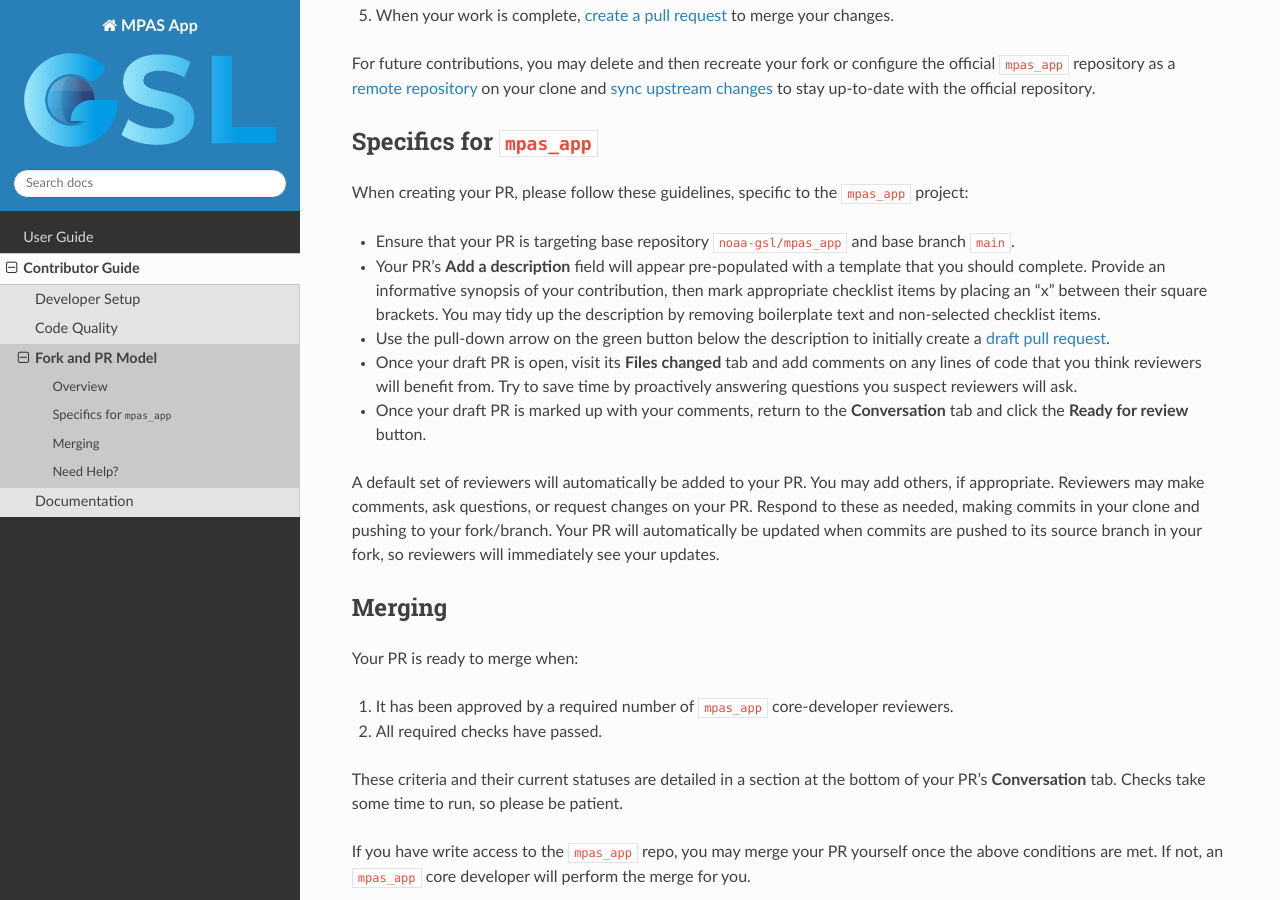
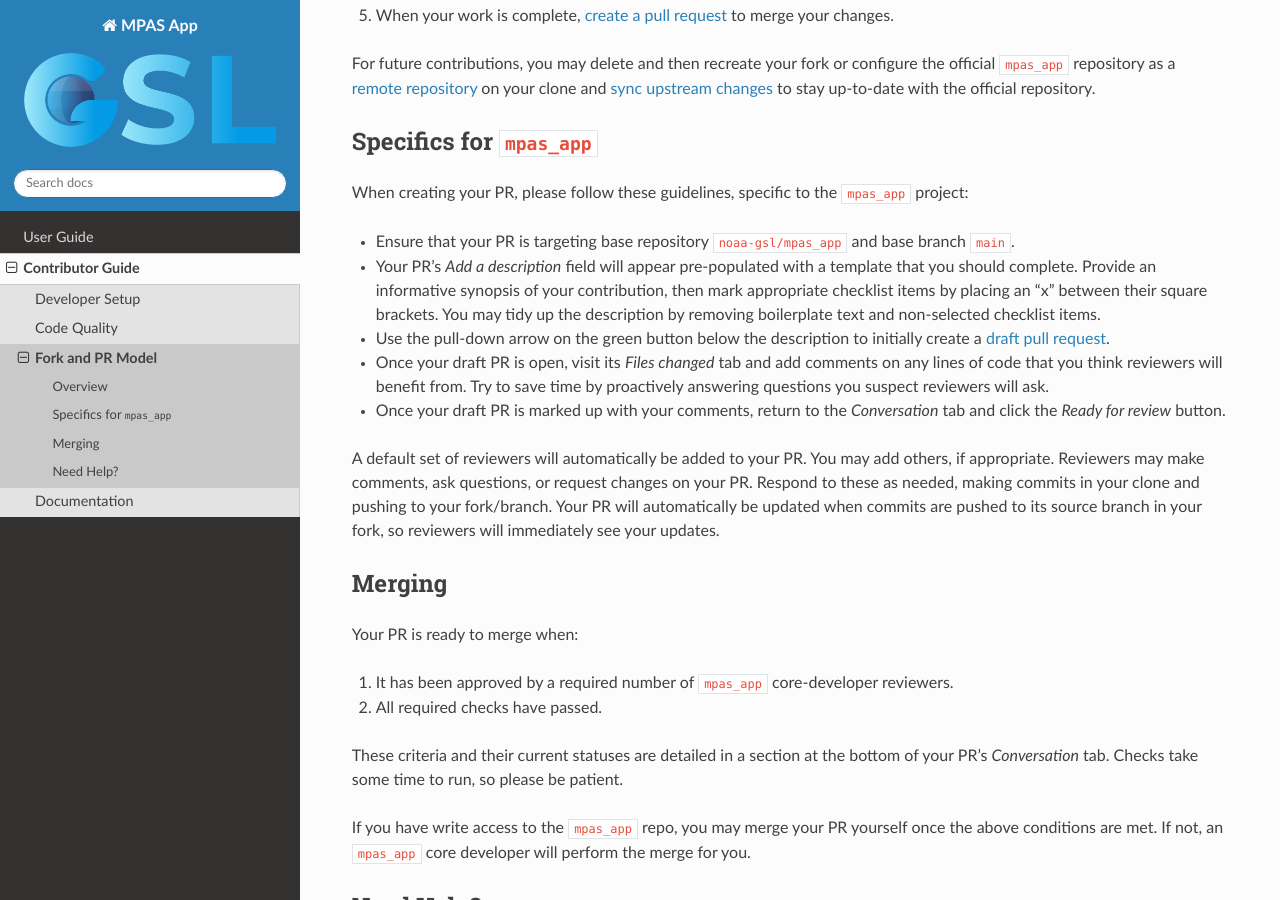
Before and after one commit to NOAA-GSL/mpas_app, a Sphinx documentation site: the page built from docs/sections/contributor_guide/fork_pr_model.rst, in a window 1280 px wide and 900 px high, scrolled down 430 px. Built offline with Sphinx 7.4.7 and the Read the Docs theme 3.1.0, drawn with Linux system fonts in a browser that asks for light colours.

Commit message:
WIP [skip ci]

```diff
--- a/docs/sections/contributor_guide/code_quality.rst
+++ b/docs/sections/contributor_guide/code_quality.rst
@@ -1,7 +1,7 @@
 Code Quality
 ============
 
-Several ``make`` targets are available for use In the ``mpas_app`` development environment:
+Several ``make`` targets are available for use in an activated ``mpas_app`` development environment:
 
 * ``make docs`` to build the HTML documentation (see :doc:`Documentation <documentation>`).
 * ``make format`` to format Python code and docstrings with :ruff:`ruff <>`.
@@ -12,9 +12,9 @@ Several ``make`` targets are available for use In the ``mpas_app`` development e
 * ``make typecheck`` to typecheck Python code with :mypy:`mypy <>`.
 * ``make unittest`` to run the unit tests and report coverage with :pytest:`pytest <>` and :coverage:`coverage <>`.
 
-Configuration for these tools is provided by the file ``pyproject.toml``.
+Configuration for these tools is provided by the file ``pyproject.toml`` in the repo root.
 
-Code should be formatted and tested periodically during the development process. A useful idiom is to run ``make format && make test`` to format the code and run all basic checks, which is equivalent to executing the ``format``, ``lint``, ``typecheck``, and ``unittest`` targets. The order is intentional:
+Code should be formatted and tested periodically during the development process. A useful idiom is to run ``make format && make test`` to format the code and run all basic tests, which is equivalent to executing the ``format``, ``lint``, ``typecheck``, and ``unittest`` targets. The order is intentional:
 
 * ``format`` will complain about certain kinds of syntax errors that would cause all the remaining code-quality tools to fail (and that could change line numbers reported by other tools, if it ran after them).
 * ``lint`` provides a good first check for obvious errors and anti-patterns in the code.
--- a/docs/sections/contributor_guide/developer_setup.rst
+++ b/docs/sections/contributor_guide/developer_setup.rst
@@ -3,7 +3,7 @@ Developer Setup
 
 If an existing conda (:miniforge:`Miniforge <>` recommended) installation is available and writable, activate it and skip step 1.
 
-#. Visit the :miniforge:`Miniforge releases page <releases/latest>` and download the ``Miniforge3-[os]-[architecture].sh`` installer appropriate to the target system, for example ``Miniforge3-Linux-x86_64.sh``:
+#. Visit the :miniforge:`Miniforge latest release page <releases/latest>` and download the ``Miniforge3-[os]-[architecture].sh`` installer appropriate to the target system, for example ``Miniforge3-Linux-x86_64.sh``:
 
    .. code-block:: text
 
--- a/docs/sections/contributor_guide/fork_pr_model.rst
+++ b/docs/sections/contributor_guide/fork_pr_model.rst
@@ -20,10 +20,10 @@ Specifics for ``mpas_app``
 When creating your PR, please follow these guidelines, specific to the ``mpas_app`` project:
 
 * Ensure that your PR is targeting base repository ``noaa-gsl/mpas_app`` and base branch ``main``.
-* Your PR's **Add a description** field will appear pre-populated with a template that you should complete. Provide an informative synopsis of your contribution, then mark appropriate checklist items by placing an "x" between their square brackets. You may tidy up the description by removing boilerplate text and non-selected checklist items.
+* Your PR's *Add a description* field will appear pre-populated with a template that you should complete. Provide an informative synopsis of your contribution, then mark appropriate checklist items by placing an "x" between their square brackets. You may tidy up the description by removing boilerplate text and non-selected checklist items.
 * Use the pull-down arrow on the green button below the description to initially create a :github-docs:`draft pull request <pull-requests/collaborating-with-pull-requests/proposing-changes-to-your-work-with-pull-requests/about-pull-requests#draft-pull-requests>`.
-* Once your draft PR is open, visit its **Files changed** tab and add comments on any lines of code that you think reviewers will benefit from. Try to save time by proactively answering questions you suspect reviewers will ask.
-* Once your draft PR is marked up with your comments, return to the **Conversation** tab and click the **Ready for review** button.
+* Once your draft PR is open, visit its *Files changed* tab and add comments on any lines of code that you think reviewers will benefit from. Try to save time by proactively answering questions you suspect reviewers will ask.
+* Once your draft PR is marked up with your comments, return to the *Conversation* tab and click the *Ready for review* button.
 
 A default set of reviewers will automatically be added to your PR. You may add others, if appropriate. Reviewers may make comments, ask questions, or request changes on your PR. Respond to these as needed, making commits in your clone and pushing to your fork/branch. Your PR will automatically be updated when commits are pushed to its source branch in your fork, so reviewers will immediately see your updates.
 
@@ -35,11 +35,11 @@ Your PR is ready to merge when:
 #. It has been approved by a required number of ``mpas_app`` core-developer reviewers.
 #. All required checks have passed.
 
-These criteria and their current statuses are detailed in a section at the bottom of your PR's **Conversation** tab. Checks take some time to run, so please be patient.
+These criteria and their current statuses are detailed in a section at the bottom of your PR's *Conversation* tab. Checks take some time to run, so please be patient.
 
 If you have write access to the ``mpas_app`` repo, you may merge your PR yourself once the above conditions are met. If not, an ``mpas_app`` core developer will perform the merge for you.
 
 Need Help?
 ----------
 
-Please use comments in the **Conversation** tab of your PR to ask for help with any difficulties you encounter using this process!
+Please use comments in the *Conversation* tab of your PR to ask for help with any difficulties you encounter using this process!
```
